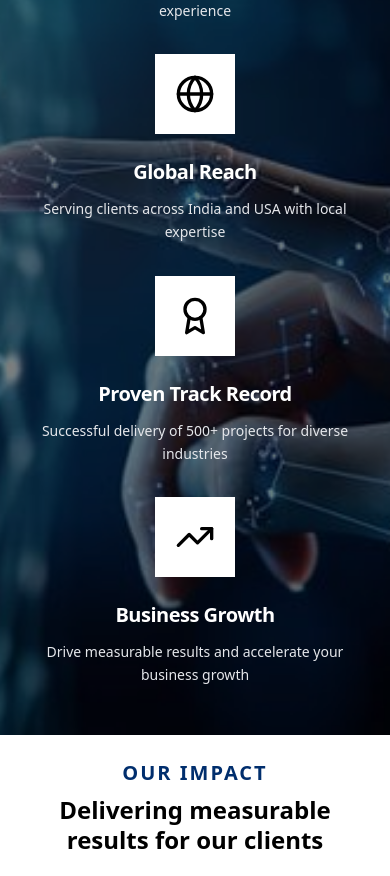
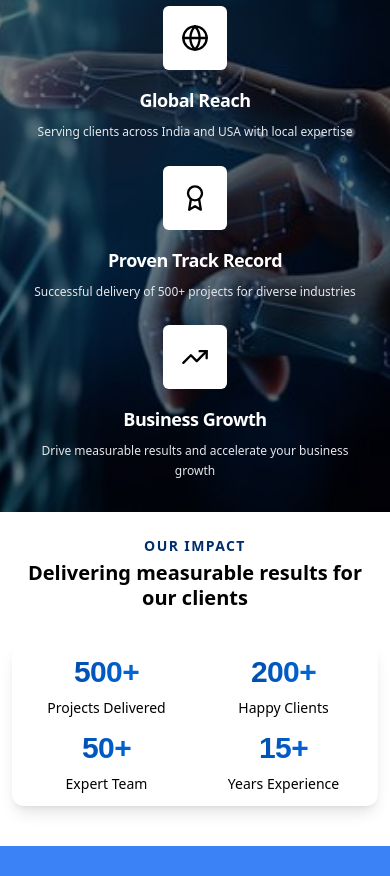
Before and after one commit to servicesnata-cell/natasite, a React (Vite) app: page / in a window 390 px wide. Shown: the part 4088-4964 px from the top of the page. Built offline with nearby package versions, Linux system fonts and the light colour scheme.

Commit message:
asdwwwq0012

```diff
--- a/src/pages/Home.tsx
+++ b/src/pages/Home.tsx
@@ -215,7 +215,7 @@ export default function Home() {
 
       {/* Why Choose NCS Section */}
       <section
-        className="py-12 sm:py-24 md:py-24 lg:py-40 xl:py-56 relative transition-all duration-500 overflow-hidden"
+  className="py-8 sm:py-24 md:py-24 lg:py-40 xl:py-56 relative transition-all duration-500 overflow-hidden"
   style={{
     backgroundImage: 'url(/naw1.jpeg)',
     backgroundSize: 'cover',
@@ -224,56 +224,80 @@ export default function Home() {
   }}
 >
   <div className="absolute inset-0 bg-black/50"></div>
-        <div className="max-w-7xl mx-auto px-4 sm:px-6 relative z-10">
-          <div className="mt-[-6rem] text-center mb-12 sm:mb-16 md:mb-20 lg:mb-32">
-            <h2 className="text-3xl sm:text-4xl md:text-5xl lg:text-6xl xl:text-7xl font-extrabold text-white mb-4 sm:mb-6 md:mb-8 tracking-tight leading-tight">
+
+  <div className="max-w-7xl mx-auto px-3 sm:px-6 relative z-10">
+
+    {/* HEADER */}
+    <div className="mt-[-3rem] sm:mt-[-6rem] text-center mb-8 sm:mb-16 md:mb-20 lg:mb-32">
+
+      <h2 className="text-2xl sm:text-4xl md:text-5xl lg:text-6xl xl:text-7xl font-extrabold text-white mb-3 sm:mb-6 md:mb-8 tracking-tight leading-tight">
         Why Choose <span className="text-white">NCS</span>
       </h2>
-            <p className="text-gray-200 text-base sm:text-lg md:text-xl lg:text-2xl max-w-3xl mx-auto font-light px-4 leading-relaxed">
+
+      <p className="text-sm sm:text-lg md:text-xl lg:text-2xl text-gray-200 max-w-3xl mx-auto font-light px-2 sm:px-4 leading-relaxed">
         We deliver exceptional value through expertise, innovation, and dedication
       </p>
     </div>
 
-          <div className="mt-[-2rem] grid grid-cols-1 sm:grid-cols-2 lg:grid-cols-4 gap-8 sm:gap-10 md:gap-12 lg:gap-16 xl:gap-20">
+    {/* GRID */}
+    <div className="mt-[-1rem] sm:mt-[-2rem] grid grid-cols-1 sm:grid-cols-2 lg:grid-cols-4 gap-6 sm:gap-10 md:gap-12 lg:gap-16 xl:gap-20">
+
       {features.map((feature, index) => {
         const Icon = feature.icon;
         return (
           <div key={index} className="text-center">
-                  <div className="flex justify-center mb-6 sm:mb-8 md:mb-10">
-                    <div className="w-20 h-20 sm:w-24 sm:h-24 md:w-28 md:h-28 lg:w-32 lg:h-32 bg-white flex items-center justify-center">
-                      <Icon className="text-black" size={40} />
+
+            {/* ICON */}
+            <div className="flex justify-center mb-4 sm:mb-8 md:mb-10">
+              <div className="w-16 h-16 sm:w-24 sm:h-24 md:w-28 md:h-28 lg:w-32 lg:h-32 bg-white flex items-center justify-center rounded-md">
+                <Icon className="text-black" size={28} />
               </div>
             </div>
-                  <h3 className="text-xl sm:text-2xl md:text-2xl lg:text-3xl font-semibold text-white mb-3 sm:mb-4 md:mb-6">{feature.title}</h3>
-                  <p className="text-gray-200 text-sm sm:text-base md:text-lg lg:text-xl leading-relaxed px-2">{feature.description}</p>
+
+            {/* TITLE */}
+            <h3 className="text-lg sm:text-2xl md:text-2xl lg:text-3xl font-semibold text-white mb-2 sm:mb-4 md:mb-6">
+              {feature.title}
+            </h3>
+
+            {/* DESCRIPTION */}
+            <p className="text-xs sm:text-base md:text-lg lg:text-xl text-gray-200 leading-relaxed px-2">
+              {feature.description}
+            </p>
           </div>
         );
       })}
+
     </div>
   </div>
 </section>
 
 
-      {/* Impact Section */}
-      <section className="py-12 sm:py-16 md:py-20 lg:py-24 bg-white">
-        <div className="max-w-7xl mx-auto px-4 sm:px-6">
-          <div className="text-center mb-10 sm:mb-12 md:mb-16">
-            <h2 className="text-[#002E6D] text-xl sm:text-xl uppercase tracking-widest font-semibold mb-2 sm:mb-3 -mt-6">
+{/* IMPACT SECTION — Only mobile improved, larger screens untouched */}
+<section className="py-10 sm:py-16 md:py-20 lg:py-24 bg-white">
+  <div className="max-w-7xl mx-auto px-3 sm:px-6">
+
+    <div className="text-center mb-8 sm:mb-12 md:mb-16">
+
+      <h2 className="text-sm sm:text-xl uppercase tracking-widest font-semibold mb-1 sm:mb-3 text-[#002E6D] -mt-4">
         Our <span className="text-[#002E6D]">Impact</span>
       </h2>
-            <p className="text-2xl sm:text-3xl md:text-4xl lg:text-5xl font-semibold leading-tight text-black px-4">
+
+      <p className="text-xl sm:text-3xl md:text-4xl lg:text-5xl font-semibold leading-tight text-black px-2 sm:px-4">
         Delivering measurable results for our clients
       </p>
+
     </div>
 
-          <div className="overflow-hidden bg-white rounded-xl shadow-lg p-4 sm:p-6 grid grid-cols-2 md:grid-cols-4 gap-4 sm:gap-6 md:gap-8">
-            <CounterComponent targetValue={500} label="Projects Delivered" className="text-black" />
-            <CounterComponent targetValue={200} label="Happy Clients" className="text-black" />
-            <CounterComponent targetValue={50} label="Expert Team" className="text-black" />
-            <CounterComponent targetValue={15} label="Years Experience" className="text-black" />
+    <div className="overflow-hidden bg-white rounded-xl shadow-lg p-3 sm:p-6 grid grid-cols-2 md:grid-cols-4 gap-3 sm:gap-6 md:gap-8">
+      <CounterComponent targetValue={500} label="Projects Delivered" />
+      <CounterComponent targetValue={200} label="Happy Clients" />
+      <CounterComponent targetValue={50} label="Expert Team" />
+      <CounterComponent targetValue={15} label="Years Experience" />
     </div>
+
   </div>
 </section>
+
 
 
       {/* CTA Section with Timeline */}
```
Lines whose indentation alone changed are shown as unchanged.
